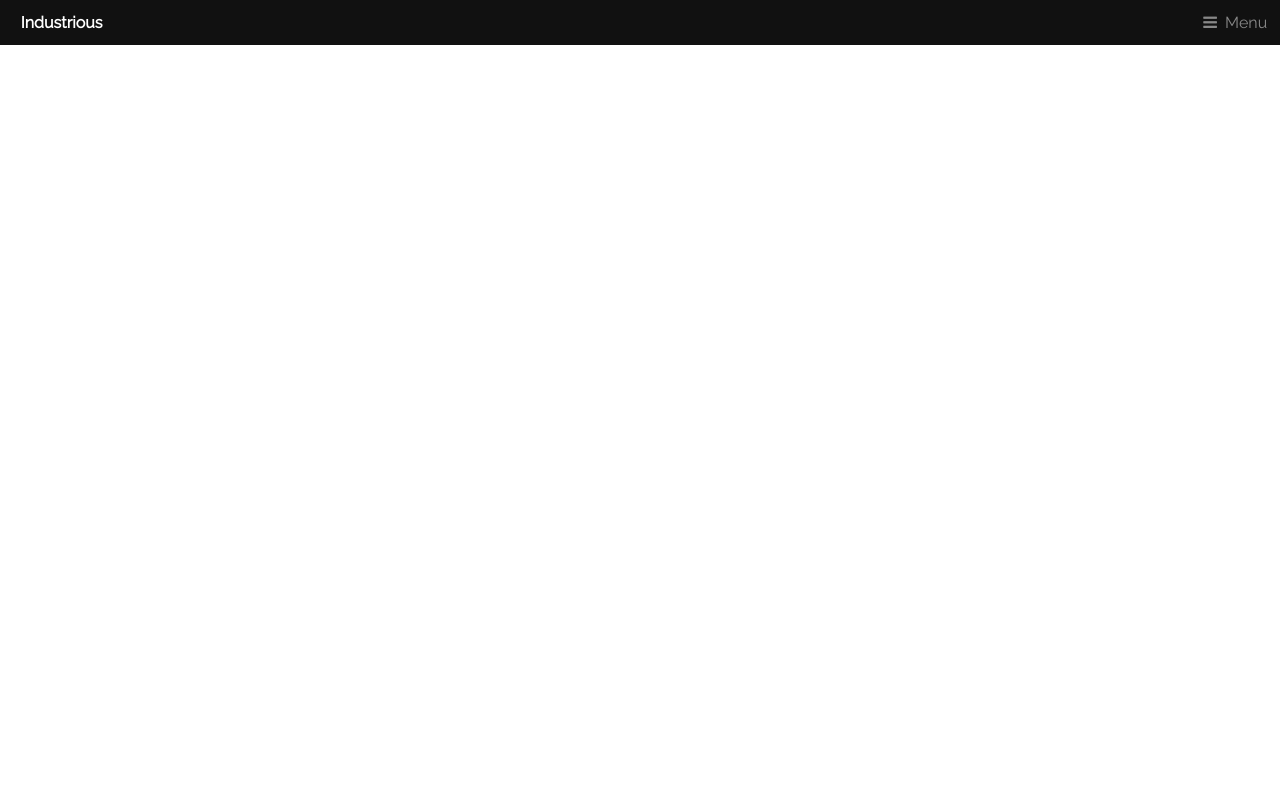
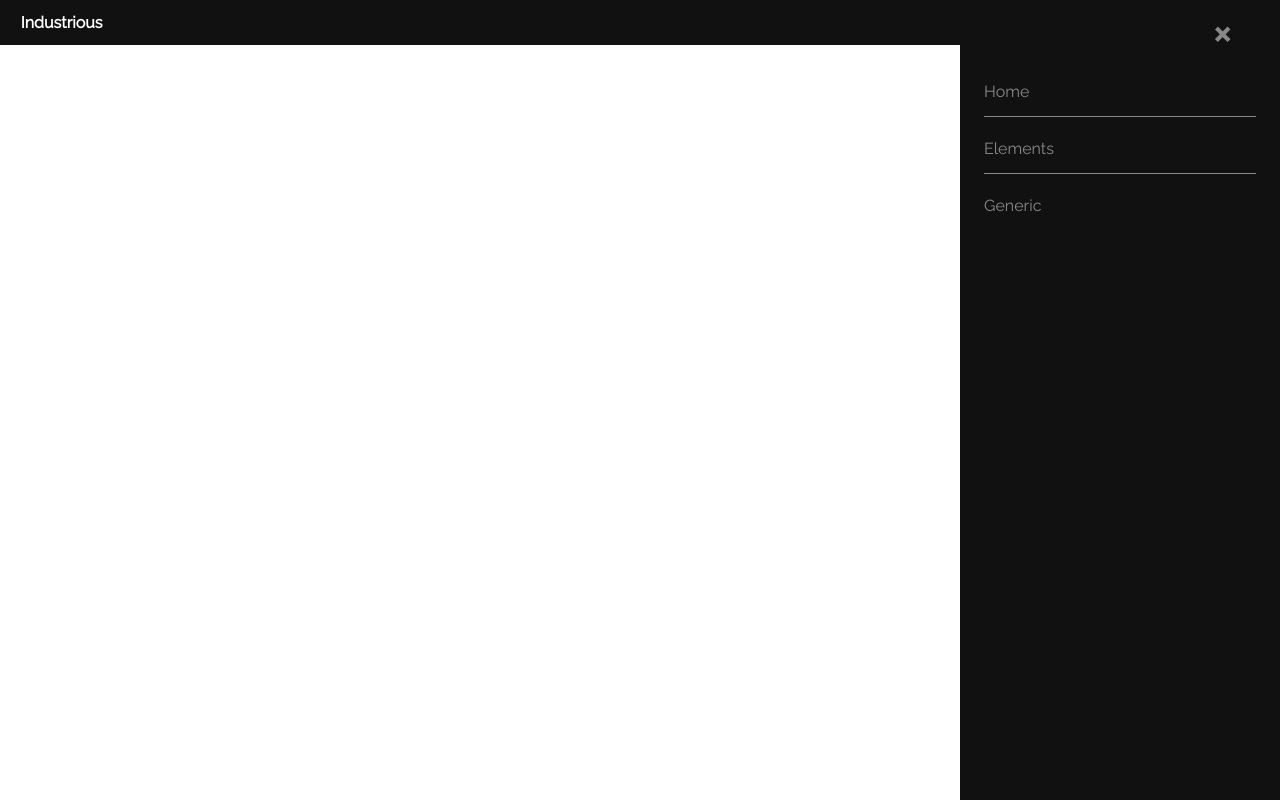
Before and after one commit to muhammadumarfarooq/industrious, a plain HTML site: page index.html in a window 1280 px wide. Both pictures are taken after a click on the link "Menu". Drawn offline with Linux system fonts and the light colour scheme.

Commit message:
completing the navbar with side drawer

```diff
--- a/css/mobile.css
+++ b/css/mobile.css
@@ -25,11 +25,62 @@ body{
 }
 
 .main-nav i{
-  color: rgba(255, 255, 255, 0.5);
   margin-right: 0.5rem;
 }
 
 .main-nav a{
   color: rgba(255, 255, 255, 0.5);
   text-decoration: none;
+  transition: color 0.1s ease-in-out;
 }
+
+.main-nav a:hover, .main-nav i:hover {
+  color: #f1f1f1;
+}
+
+/* Side Nav */
+
+.sidenav {
+  height: 100%;
+  width: 0;
+  position: fixed;
+  z-index: 1;
+  top: 0;
+  right: 0;
+  background-color: #111;
+  overflow-x: hidden;
+  transition: 0.5s;
+  padding-top: 3.75rem;
+}
+
+.sidenav a {
+  margin: 0.5rem 1.5rem 0.5rem 1.5rem;
+  padding: 0.5rem 0;
+  text-decoration: none;
+  color: rgba(255, 255, 255, 0.5);
+  display: block;
+  transition: 0.2s;
+  line-height: 2rem;
+  border-bottom: 1px solid rgba(255, 255, 255, 0.5)
+}
+
+.sidenav a:hover {
+  color: #f1f1f1;
+}
+
+.sidenav .closebtn {
+  position: absolute;
+  font-weight: bold;
+  top: 0;
+  right: 1.56rem;
+  font-size: 2.5rem;
+  margin-left: 3.125rem;
+}
+
+.sidenav a:first-child{
+  border: none;
+}
+
+.sidenav a:last-child{
+  border: none;
+}
--- a/index.html
+++ b/index.html
@@ -21,9 +21,33 @@
   <header id="header">
     <a class="logo" href="index.html">Industrious</a>
     <nav class="main-nav">
-        <a href="#"><i class="fa fa-bars"></i>Menu</a>
+      <a href="#" onclick="openNav()"><i class="fa fa-bars"></i>Menu</a>
     </nav>
   </header>
+
+
+
+
+
+<!-- Side Nav Menu Items -->
+
+<div id="mySidenav" class="sidenav">
+  <a href="javascript:void(0)" class="closebtn" onclick="closeNav()">&times;</a>
+  <a href="#">Home</a>
+  <a href="#">Elements</a>
+  <a href="#">Generic</a>
+</div>
+
+
+  <script>
+    function openNav() {
+      document.getElementById("mySidenav").style.width = "20rem";
+    }
+
+    function closeNav() {
+      document.getElementById("mySidenav").style.width = "0";
+    }
+  </script>
 
 </body>
 
```
Lines whose indentation alone changed are shown as unchanged.
